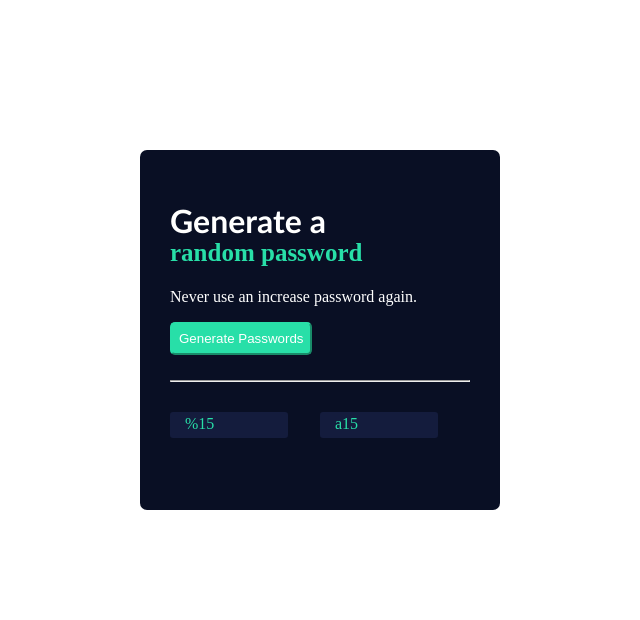
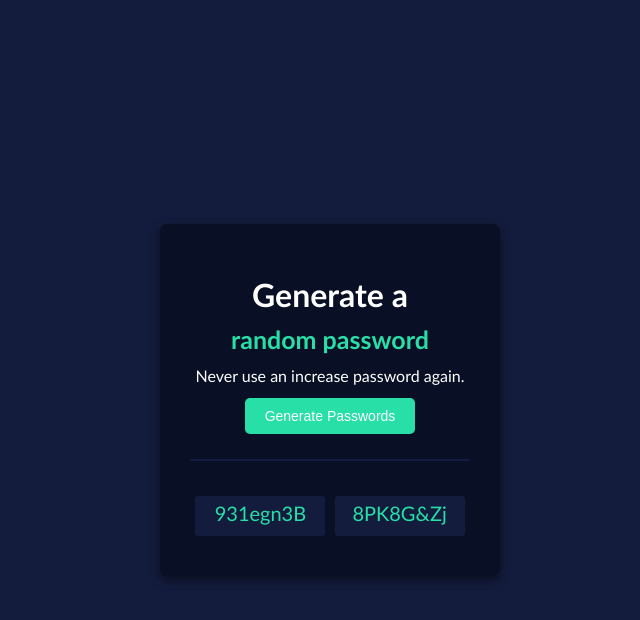
Before and after one commit to Mina-Shah/Password-Generator, a plain HTML site: page index.html in a window 1280 px wide. Both pictures are taken after a click on the button "Generate Passwords". Shown: the whole page, without its empty margins (310-950 px from the left). Drawn offline with Linux system fonts and the light colour scheme.

Commit message:
made changes

```diff
--- a/script.js
+++ b/script.js
@@ -3,16 +3,23 @@ let characters = ['A', 'B', 'C', 'D', 'E', 'F', 'G', 'H', 'I', 'J', 'K', 'L',
     'a', 'b', 'c', 'd', 'e', 'f', 'g', 'h', 'i', 'j', 'k', 'l', 'm', 'n',
     'o', 'p', 'q', 'r', 's', 't', 'u', 'v', 'w', 'x', 'y', 'z', '1', '2',
     '3', '4', '5', '6', '7', '8', '9', '0', '!', '@', '#', '$', '%', '^', '&', '*'
-]
+];
 
-let passwordBtn = document.getElementById("password-btn")
-let showPasswords1 = document.getElementById("show-passwords1")
-let showPasswords2 = document.getElementById("show-passwords2")
+let passwordBtn = document.getElementById("password-btn");
+let showPasswords1 = document.getElementById("show-passwords1");
+let showPasswords2 = document.getElementById("show-passwords2");
 
 function generatePassword() {
-    let randomCharacters1 = Math.floor(Math.random() * characters.length) + 1
-    let randomCharacters2 = Math.floor(Math.random() * characters.length)
+    let password1 = "";
+    let password2 = "";
 
-    showPasswords1.textContent = characters[randomCharacters1] += 15
-    showPasswords2.textContent = characters[randomCharacters2] += 15
+    for (let i = 0; i < 8; i++) {
+        password1 += characters[Math.floor(Math.random() * characters.length)];
+        password2 += characters[Math.floor(Math.random() * characters.length)];
+    }
+
+    showPasswords1.textContent = password1;
+    showPasswords2.textContent = password2;
 }
+
+passwordBtn.addEventListener("click", generatePassword);
--- a/style.css
+++ b/style.css
@@ -1,67 +1,93 @@
 body {
     margin: 0;
+    font-family: 'Gill Sans', 'Gill Sans MT', Calibri, 'Trebuchet MS', sans-serif;
+    background-color: #141c3d;
+    color: white;
+    display: flex;
+    justify-content: center;
+    align-items: center;
+    min-height: 100vh;
 }
 
 .container {
-    background: rgb(9, 15, 36);
+    background-color: rgb(9, 15, 36);
     max-width: 300px;
-    height: 300px;
+    height: auto;
     padding: 30px;
-    margin-top: 150px;
-    margin-left: 450px;
-    justify-content: center;
     border-radius: 7px;
+    box-shadow: 0 4px 10px rgba(0, 0, 0, 0.5);
+    text-align: center;
 }
 
 h1 {
     color: white;
-    font-family: 'Gill Sans', 'Gill Sans MT', Calibri, 'Trebuchet MS', sans-serif;
     font-weight: bolder;
+    margin-bottom: 10px;
 }
 
 h2 {
     color: rgb(40, 223, 168);
-    margin-top: -23px;
     font-weight: bold;
     font-size: 25px;
+    margin: 0;
 }
 
 p {
     color: white;
+    margin: 10px 0;
+    line-height: 1.5;
 }
 
 button {
-    background: rgb(40, 223, 168);
+    background-color: rgb(40, 223, 168);
     color: white;
-    border-color: rgb(40, 223, 168);
+    border: none;
     border-radius: 5px;
-    padding: 7px;
+    padding: 10px 20px;
+    cursor: pointer;
+    font-size: 14px;
+    transition: background-color 0.3s ease;
+}
+
+button:hover {
+    background-color: rgb(30, 180, 140);
 }
 
 hr {
-    margin-top: 25px;
-    color: #131c3f;
+    margin: 25px 0;
+    border: 1px solid #131c3f;
 }
 
-#show-passwords1 {
-    height: 20px;
-    width: 100px;
-    margin-top: 30px;
-    background: #141c3d;
+#show-passwords1, #show-passwords2 {
+    height: 30px;
+    width: 120px;
+    background-color: #141c3d;
     color: rgb(40, 223, 168);
-    padding: 3px;
-    padding-left: 15px;
+    padding: 5px;
     border-radius: 3px;
+    border: none;
+    font-size: 20px;
+    text-align: center;
+    display: inline-block;
+    margin: 10px 5px;
 }
 
 #show-passwords2 {
-    margin-left: 150px;
-    margin-top: -26px;
-    height: 20px;
-    width: 100px;
-    color: rgb(40, 223, 168);
-    background: #141c3d;
-    padding: 3px;
-    padding-left: 15px;
-    border-radius: 3px;
+    margin-left: 0;
 }
+
+@media (max-width: 768px) {
+    .container {
+        margin: 20px;
+        max-width: 90%;
+    }
+
+    button {
+        width: 100%;
+    }
+
+    #show-passwords1, #show-passwords2 {
+        width: 100%;
+        margin: 5px 0;
+    }
+}
```
